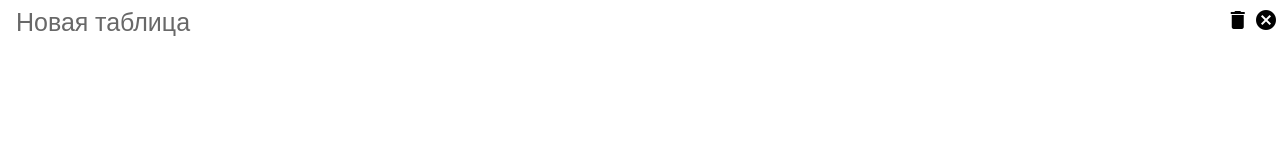
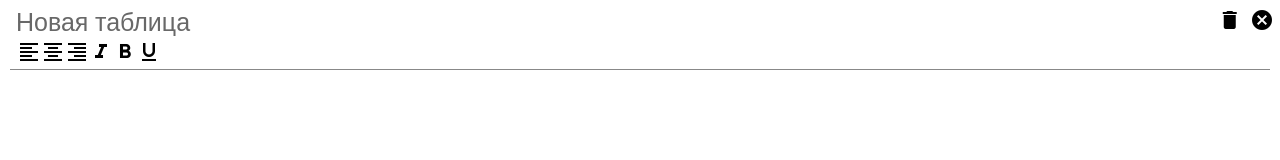
Before and after one commit to jSolis73/excel-2020, a website built with webpack: page src/index.html in a window 1280 px wide. Built offline with nearby package versions, Linux system fonts and the light colour scheme.

Commit message:
add toolbar

```diff
--- a/src/index.html
+++ b/src/index.html
@@ -36,6 +36,42 @@
 
       <div class="excel__toolbar">
 
+        <div class="excel__button">
+          <span class="material-icons">
+            format_align_left
+          </span>
+        </div>
+
+        <div class="excel__button">
+          <span class="material-icons">
+            format_align_center
+          </span>
+        </div>
+
+        <div class="excel__button">
+          <span class="material-icons">
+            format_align_right
+          </span>
+        </div>
+
+        <div class="excel__button">
+          <span class="material-icons">
+            format_italic
+          </span>
+        </div>
+
+        <div class="excel__button">
+          <span class="material-icons">
+            format_bold
+          </span>
+        </div>
+
+        <div class="excel__button">
+          <span class="material-icons">
+            format_underlined
+          </span>
+        </div>
+
       </div>
 
       <div class="excel__formula">
--- a/src/scss/_mixins.scss
+++ b/src/scss/_mixins.scss
@@ -0,0 +1,4 @@
+@mixin click($color){
+  color: $color;
+  cursor: pointer;
+}
--- a/src/scss/header.scss
+++ b/src/scss/header.scss
@@ -32,6 +32,8 @@
       border-radius: 5px;
     }
 
+
+
   }
 
   & .excel__button {
@@ -39,14 +41,15 @@
     position: relative;
     text-align: center;
     height: 24px;
+    margin-right: 4px;
 
     & span:active {
-      color: red;
-      cursor: pointer;
+      @include click(red)
     }
 
     & span:hover {
       cursor: pointer;
     }
   }
+
 }
--- a/src/scss/toolbar.scss
+++ b/src/scss/toolbar.scss
@@ -2,5 +2,22 @@
 @import './variables';
 
 .excel__toolbar {
+  position: absolute;
+  right: 0;
+  left: 0;
+  top: 40px;
+  height: 30px;
+  padding: 0 7px;
+  display: flex;
+  margin-left: 10px;
+  margin-right: 10px;
+  border-bottom: 1px solid rgb(136, 136, 136);
 
+  & span:active {
+    @include click(green);
+  }
+
+  & span:hover {
+    cursor: pointer;
+  }
 }
```
